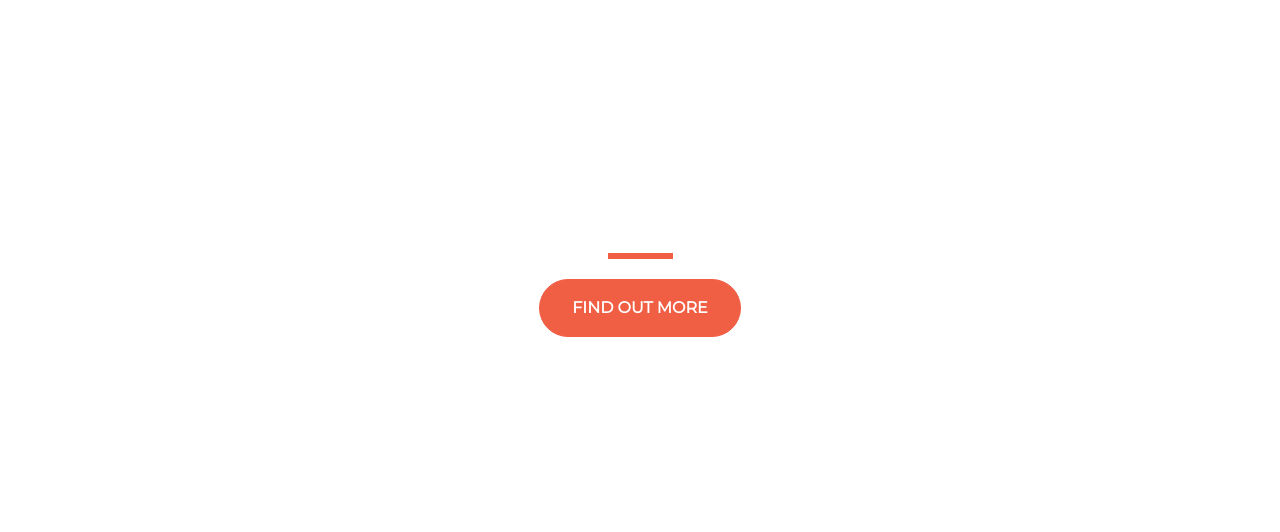
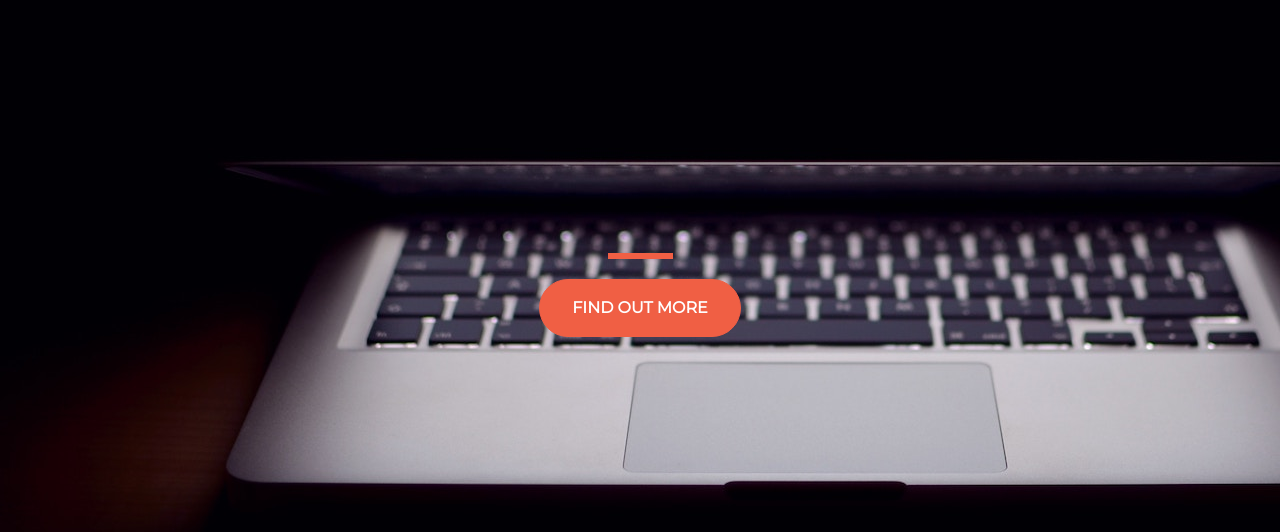
Before and after one commit to ShannonPosey/start-up-of-the-year, a plain HTML site: page index.html in a window 1280 px wide. Shown: the part 268-800 px from the top of the page. Drawn offline with nearby package versions, Linux system fonts and the light colour scheme; the site is published under a folder, as on GitHub Pages, so addresses that start at the root find nothing.

Commit message:
Update style.css

```diff
--- a/style.css
+++ b/style.css
@@ -3,7 +3,7 @@ html, body {
   height: 100%;
   font-family: 'Montserrat', sans-serif;
 /*    background: url("/header.png") no-repeat center center fixed; */
-   background-image: url('/header.png');
+   background-image: url('./header.png');
 /*   background-repeat: no-repeat;
   background-attachment: fixed;
   background-position: center;
```
